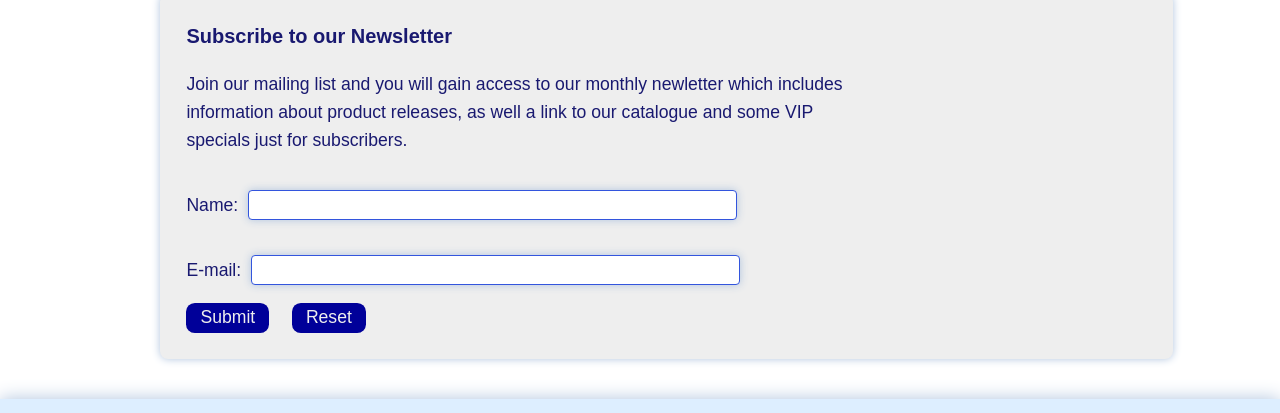
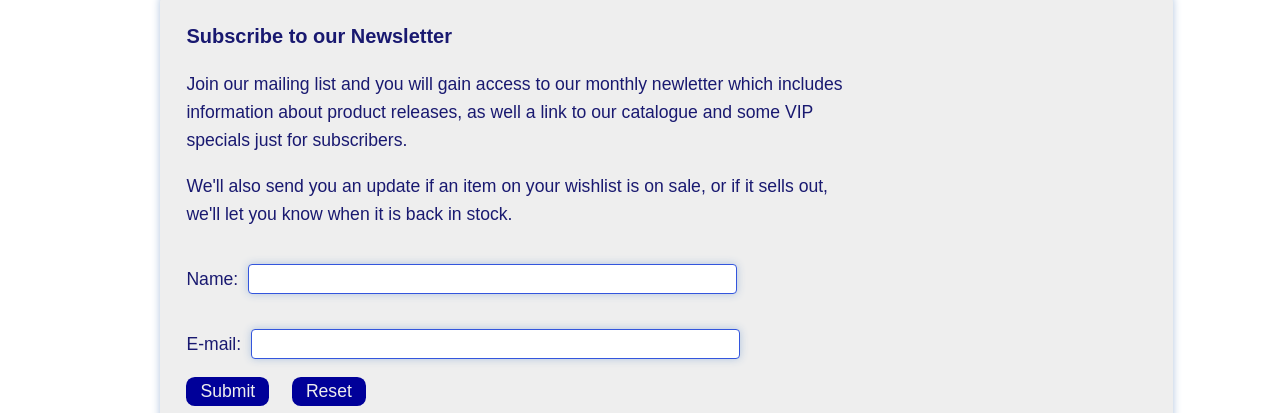
Before and after one commit to akky82/The_Tool_Shop, a plain HTML site: page newsletter.html in a window 1280 px wide. Shown: the part 264-677 px from the top of the page. Drawn offline with Linux system fonts and the light colour scheme.

Commit message:
update communication Re wishlist

```diff
--- a/newsletter.html
+++ b/newsletter.html
@@ -51,6 +51,7 @@
                 <div>
                     <h2 class="item-title">Subscribe to our Newsletter</h2>
                     <p>Join our mailing list and you will gain access to our monthly newletter which includes information about product releases, as well a link to our catalogue and some VIP specials just for subscribers.</p>
+                    <p>We'll also send you an update if an item on your wishlist is on sale, or if it sells out, we'll let you know when it is back in stock.</p>
                 </div>
                 <div class="item-desc">
                     <form>
```
